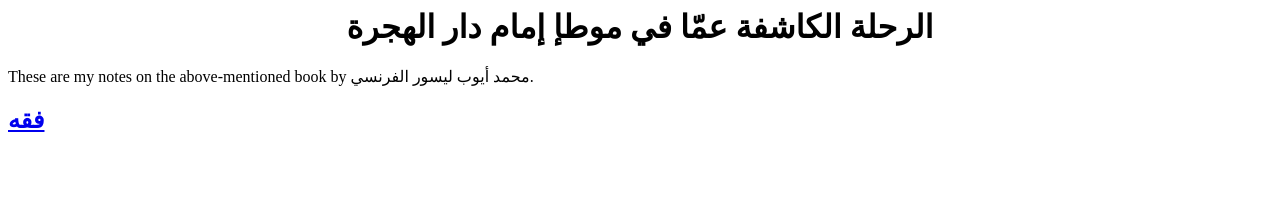
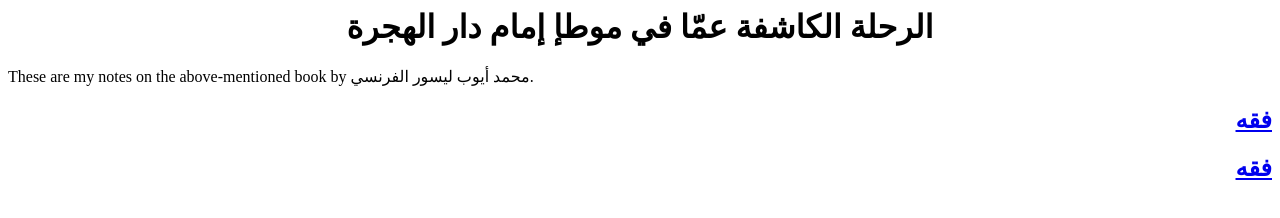
Before and after one commit to aowss/al-muwatta, a plain HTML site: page index.html in a window 1280 px wide. Drawn offline with Linux system fonts and the light colour scheme.

Commit message:
Add تراجم to the site

```diff
--- a/index.html
+++ b/index.html
@@ -2,4 +2,7 @@
 
 <p>These are my notes on the above-mentioned book by محمد أيوب ليسور الفرنسي.</p>
 
+<div  direction="rtl" lang="ar" style="text-align: right;">
 <h2><a href="فقه/فقه.html">فقه</a></h2>
+<h2><a href="تراجم/الرجال.html">فقه</a></h2>
+</div>
```
